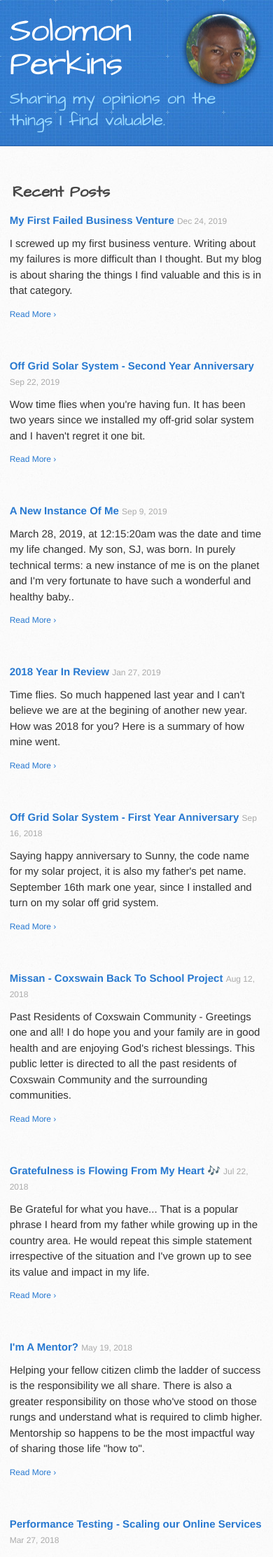
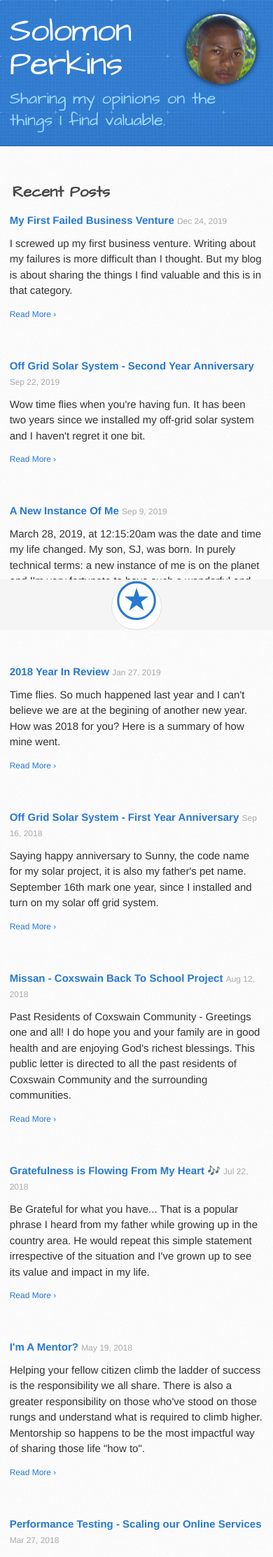
Before and after one commit to SolomonPerkins/solomonperkins.github.io, a Jekyll site: the page built from index.html, in a window 390 px wide. Shown: the top 2225 px of the page at 70% size. Built offline with Jekyll 4.4.1, drawn with Linux system fonts in a browser that asks for light colours; the list of posts is cut into pages by our own code.

Commit message:
add mobile nav

```diff
--- a/_includes/footer.html
+++ b/_includes/footer.html
@@ -30,6 +30,39 @@
        {{ site.startdate }} - {{ site.currentdate }}
   </p>
 </aside>
+
+<!-- THE MOBILE VERSION OF THE NAV -->
+<div class="mobile mobile_menu">
+  <input type="checkbox" id="menu_checkbox"/>
+  <label for="menu_checkbox" name="menu_icon" class="menu_icon">&#9055;</label>
+
+  <div class="mobile mobile-nav_section">
+  <p>
+    <a href="/index">Home</a>
+  </p>
+  <!-- <p>
+    <a href="#">Projects</a>
+  </p> -->
+  <p>
+    <a href="/about">About Me</a>
+  </p>
+  <p>
+    <a href="/blog">Blog</a>
+  </p>
+  <p>
+    <a class="anchor" href="/writing+speaking" aria-hidden="true">Writing+Speaking</a>
+  </p>
+  <!-- <p>
+    <a class="anchor" href="/projects" aria-hidden="true">Projects</a>
+  </p> -->
+  <p>
+    <a class="anchor" href="/books" aria-hidden="true">Books</a>
+  </p>
+  <p>
+    <a class="anchor" href="/contacts" aria-hidden="true">Contacts</a>
+  </p>
+</div>
+</div>
 
 <!--<script type="text/javascript" src="http://ajax.googleapis.com/ajax/libs/jquery/1.11.0/jquery.min.js"></script> -->
 <script type="text/javascript" src="{{ site.baseurl }}/javascripts/jquery.v1.11.min.js"></script>
--- a/stylesheets/stylesheet.css
+++ b/stylesheets/stylesheet.css
@@ -903,6 +903,93 @@
   color: #2879d0;
 }
 
+.mobile {
+  display: none;
+}
+
+.mobile.mobile_menu {
+  margin: 0 auto;
+  text-align: center;
+  width: 100%;
+  left: 0px;
+  bottom: 0px;
+  padding-top: 5px;
+  position: fixed;
+  background: whitesmoke;
+  transition: 0.5s ease-in;
+}
+
+label.menu_icon {
+  font-size: 100px;
+  padding: 5px;
+  margin: 0;
+  /*border: 1px solid red;*/
+  line-height: 39px;
+  display: inline-block;
+  height: 55px;
+  color: #2879d0;
+  border-radius: 55px;
+  background: white;
+  border: 1px solid #ddd;
+}
+input#menu_checkbox {
+  display: none;
+}
+
+input#menu_checkbox[type="checkbox"]:checked + label {
+  animation-name: zoomin;
+  animation-duration: 0.2s;
+  animation-timing-function: linear;
+  animation-fill-mode: forwards;
+}
+
+.mobile.mobile-nav_section {
+  background: whitesmoke;
+  width: 100%;
+  /* height: 100%; */
+  position: fixed;
+  border-top: 1px solid #ddd;
+  bottom: 70px;
+  left: 0px;
+  padding-top: 10px;
+  display: none;
+}
+
+.mobile.mobile-nav_section p {
+  text-align: center;
+  font-size: 12px;
+
+}
+
+input#menu_checkbox[type="checkbox"]:checked ~ div.mobile-nav_section {
+/*  animation-name: showmobilenav;
+  animation-duration: 2s;
+  animation-fill-mode: both;
+  animation-timing-function: linear;
+*/
+  display: block;
+  animation: showmobilenav 0.2s linear both alternate;
+}
+
+
+@keyframes zoomin {
+  /*from {}*/
+  to {
+    transform: scale(1.1);
+  }
+}
+
+@keyframes showmobilenav {
+  0% {
+    transform: scale(1.0);
+  }
+  55% {
+    transform: scale(1.2);
+  }
+  80% { transform: scale(0.9); }
+  100%{ transform: scale(1); }
+}
+
 /* #Media Queries
 ================================================== */
 
@@ -940,6 +1027,12 @@
 
 /* All Mobile Sizes (devices and browser) */
 @media only screen and (max-width: 767px) {
+  .mobile {
+    display: inline-block;
+  }
+  #footer-year {
+    padding-bottom: 30px;
+  }
   .inner {
     width: 93%;
   }
@@ -1036,6 +1129,11 @@
   width: 100%;
 }
 
+.profile-image-rasterize {
+  border-radius: 5px;
+  background: transparent url('../../images/me-rasterize.png');
+}
+
 /* Mobile Landscape Size to Tablet Portrait (devices and browsers) */
 @media only screen and (min-width: 480px) and (max-width: 767px) {
   header #profile-image a.link-logo {
```
